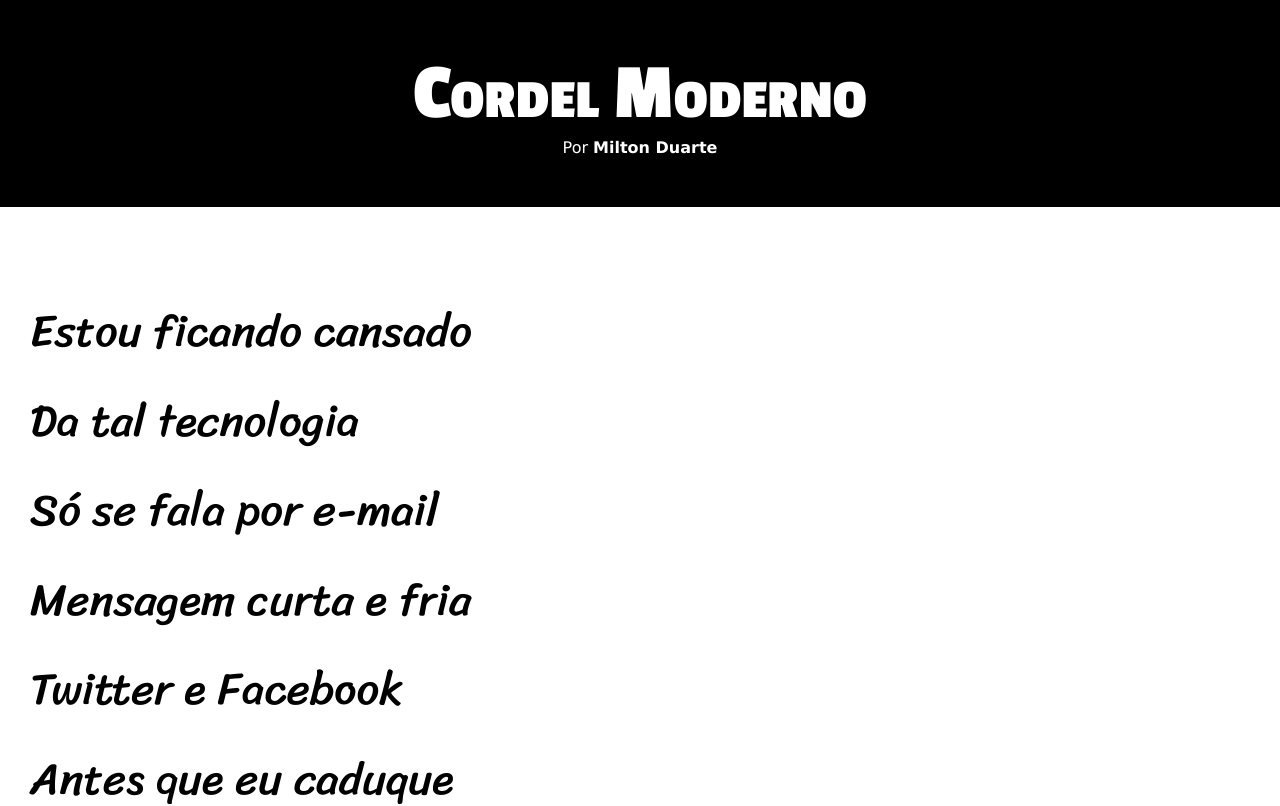
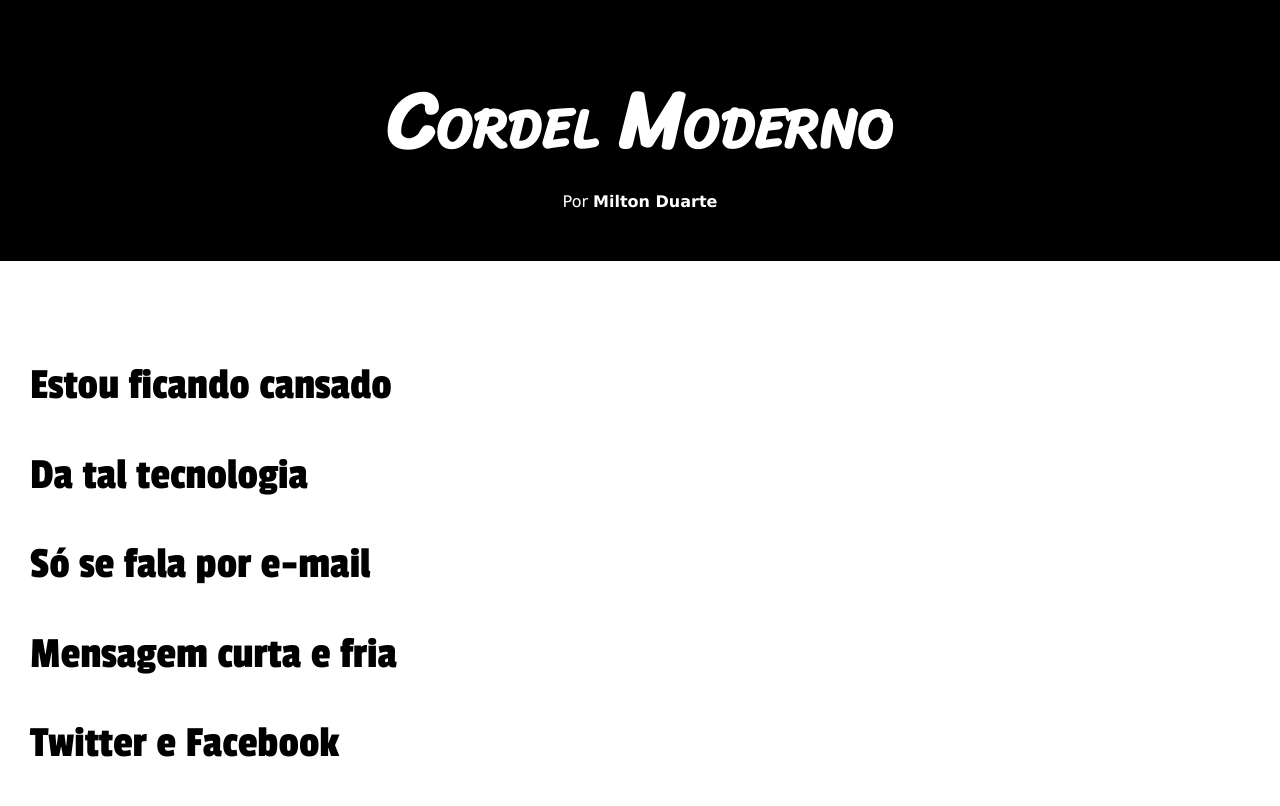
Before and after one commit to GustavoA7/html-css, a plain HTML site: page Exercicios/desafio012/index.html in a window 1280 px wide. Shown: the top 806 px of the page. Drawn offline with Linux system fonts and the light colour scheme.

Commit message:
atualização do site

```diff
--- a/Exercicios/desafio012/estilo/style.css
+++ b/Exercicios/desafio012/estilo/style.css
@@ -1,15 +1,20 @@
 @charset "UTF-8";
 
 
-@import url('https://fonts.googleapis.com/css2? family= Passion+One:wght@400;700;900 & display=swap');
+
+  @import url('https://fonts.googleapis.com/css2?family=Passion+One:wght@400;700;900&display=swap');
 
 
-@import url('https://fonts.googleapis.com/css2?family= Sriracha & display = swap');
+
+  @import url('https://fonts.googleapis.com/css2?family=Sriracha&display=swap');
+
 
 :root {
     --fonte1:Verdana, Geneva, Tahoma, sans-serif;
     --fonte2: 'Passion One', cursiva;
     --fonte3:'Sriracha', cursiva;
+
+    font-family: 'Sriracha', cursive;
 }
 
 *{
@@ -23,7 +28,7 @@
 html, body {
     min-height: 100vh;
     background-color: darkgray;
-    font-family: var(--fonte1);
+    font-family: Verdana, Geneva, Tahoma, sans-serif
 }
 
 header{
@@ -36,7 +41,7 @@ header > h1 {
     padding-top: 50px;
     /* text-transforme: deixa tudo em maiúsculo*/
     font-variant: small-caps;
-    font-family: var(--fonte2);
+    font-family: 'Sriracha', cursive;
     font-size: 10vh;
 }
 
@@ -60,7 +65,8 @@ section{
     padding-bottom: 10vh;
     line-height: 2em;
     padding-left: 30px;
-    font-family: var(--fonte3);
+
+    font-family: 'Passion One', cursive;
     font-size: 3.5vw;
 }
 
```
